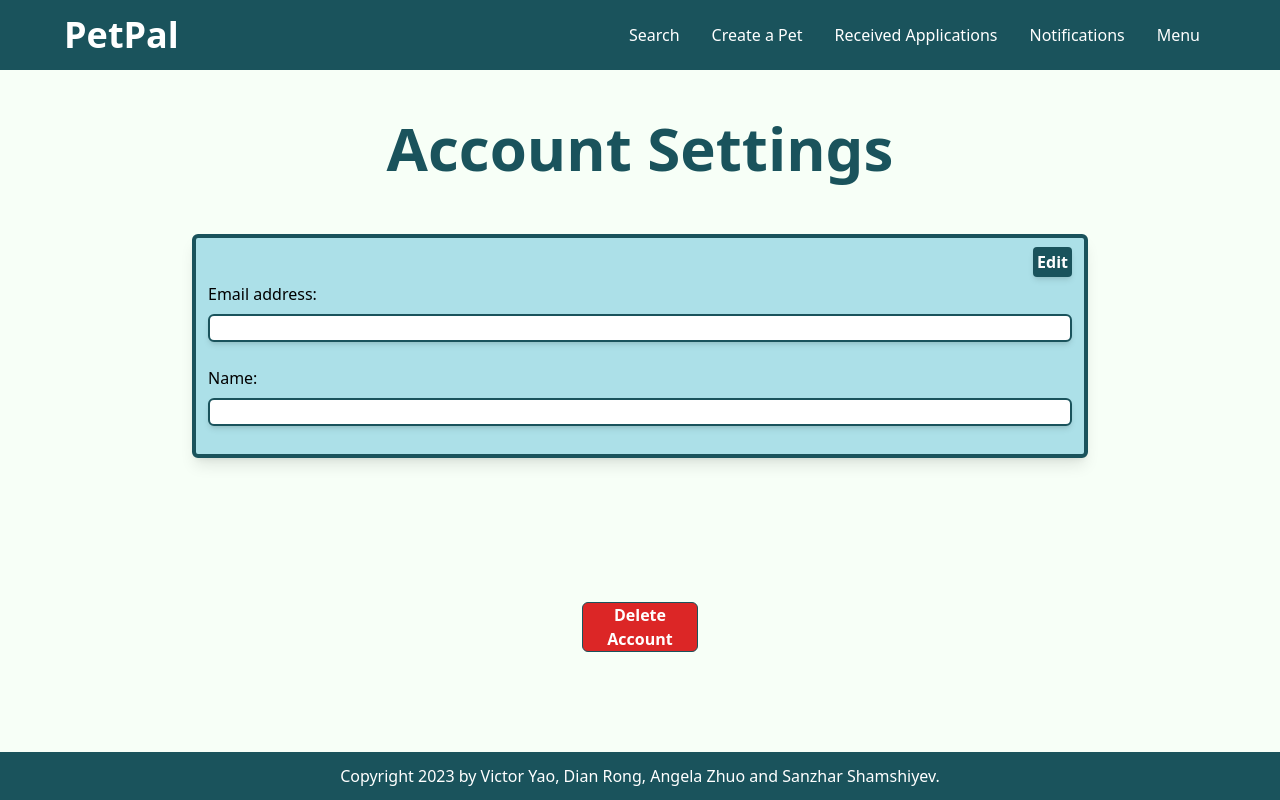
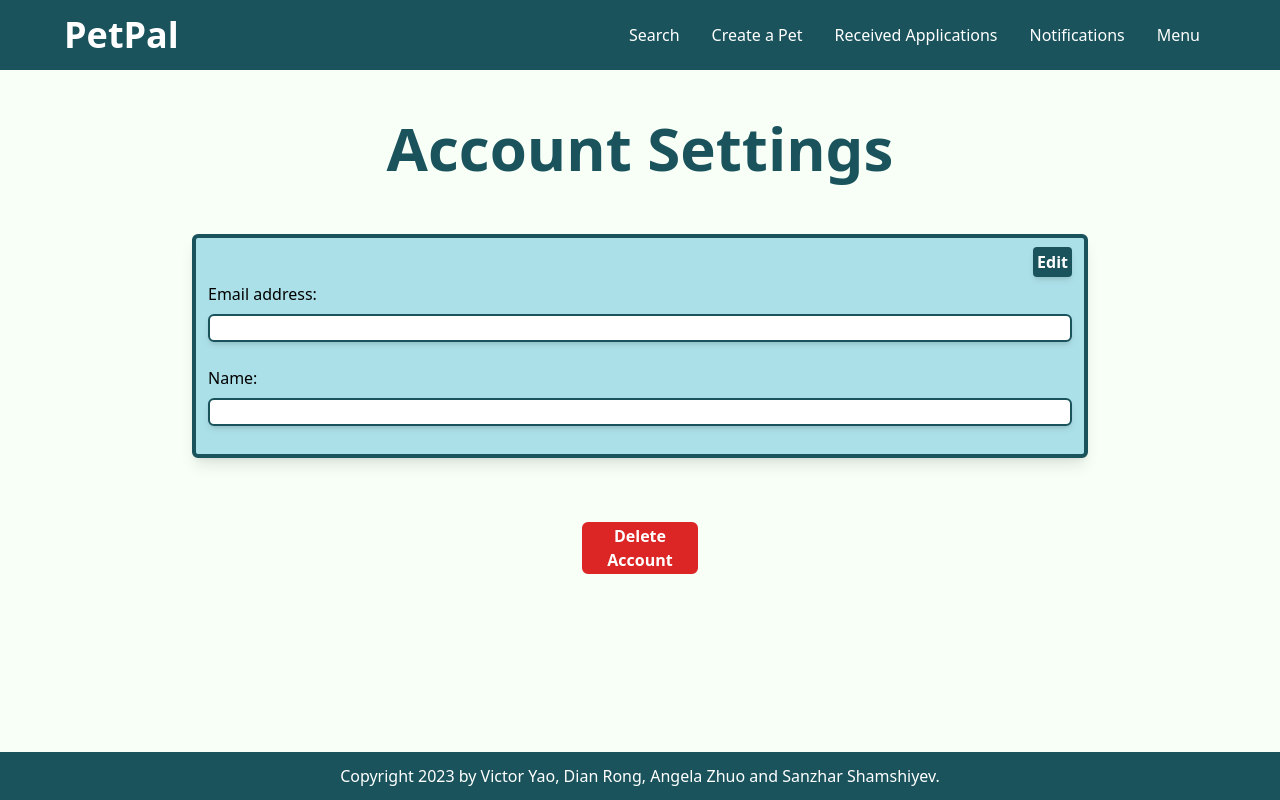
Before and after one commit to SanzSS/PetPal, a React (Create React App) app in the folder frontend/petpal/: page /account in a window 1280 px wide. Built offline with nearby package versions, Linux system fonts and the light colour scheme; sample sign-in values are in the browser's storage.

Commit message:
fixed delete account button positioning

```diff
--- a/frontend/petpal/src/pages/GetAccount/index.jsx
+++ b/frontend/petpal/src/pages/GetAccount/index.jsx
@@ -95,7 +95,7 @@ const ViewAccount = () => {
                 </div>
             </div>
             {!userID &&
-            <button onClick={() => handleDelete()} className='w-[9%] bg-red-600 border border-blue3 text-white items-center font-bold rounded-md hover:bg-white hover:text-blue3 md:text-[1rem] text-[0.5rem] mt-[5rem]'>
+            <button onClick={() => handleDelete()} className='w-[9%] bg-red-600 border-2 border-red-600 text-white items-center font-bold rounded-md hover:bg-white hover:text-red-600 hover:border-red-600 md:text-[1rem] text-[0.5rem] mb-16'>
                 Delete Account
             </button>}
         </main>
```
